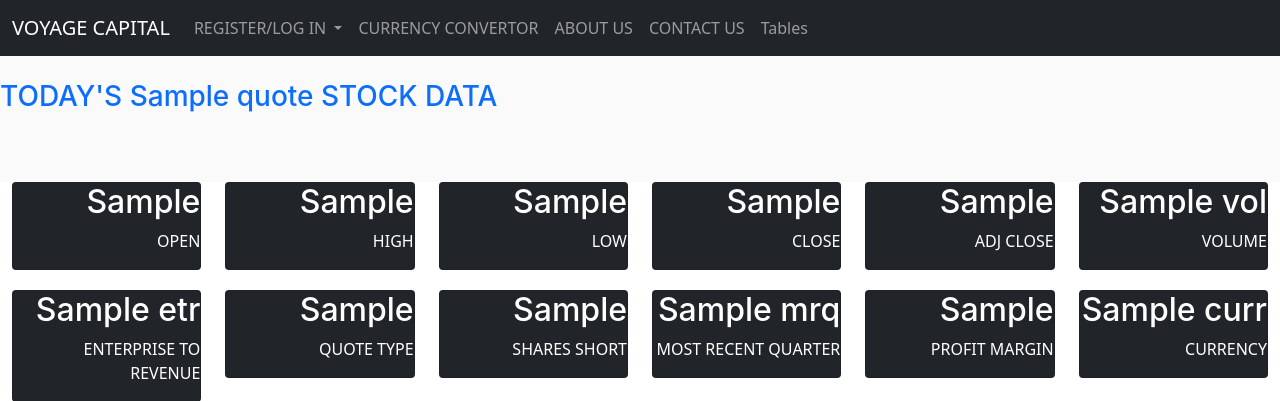
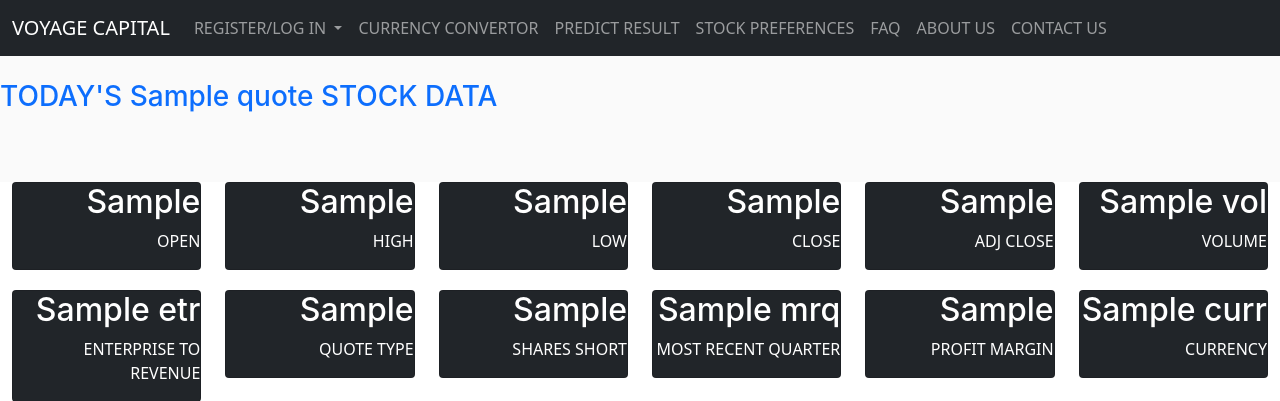
Before and after one commit to Navya-Aggarwal/Voyage-Capital--Stock-Market-Prediction, a Flask app: template templates/result.html in a window 1280 px wide. Shown: the top 401 px of the page. Run offline with Flask 2, Linux system fonts and the light colour scheme; the template is opened without the code that fills it: most values are stand-ins (such as "Sample title", 1, 10 or a date in 2020); some libraries are stand-ins or nearby versions.

Commit message:
Update result.html

```diff
--- a/templates/result.html
+++ b/templates/result.html
@@ -45,13 +45,19 @@
                         <a class="nav-link" href="{{ url_for('currencyconvert') }}">CURRENCY CONVERTOR</a>
                       </li>
                       <li class="nav-item">
+                        <a class="nav-link" href="{{ url_for('enterticker') }}">PREDICT RESULT</a>
+                      </li>
+                      <li class="nav-item">
+                        <a class="nav-link" href="{{ url_for('stockpref') }}">STOCK PREFERENCES</a>
+                      </li>
+                      <li class="nav-item">
+                        <a class="nav-link" href="{{ url_for('faq') }}">FAQ</a>
+                      </li>
+                      <li class="nav-item">
                         <a class="nav-link" href="{{ url_for('aboutus') }}">ABOUT US</a>
                       </li>
                       <li class="nav-item">
                         <a class="nav-link" href="{{ url_for('contactus') }}">CONTACT US</a>
-                      </li>
-                      <li class="nav-item">
-                        <a class="nav-link" href="{{ url_for('table') }}">Tables</a>
                       </li>
                     </ul>
                   </div>
```
